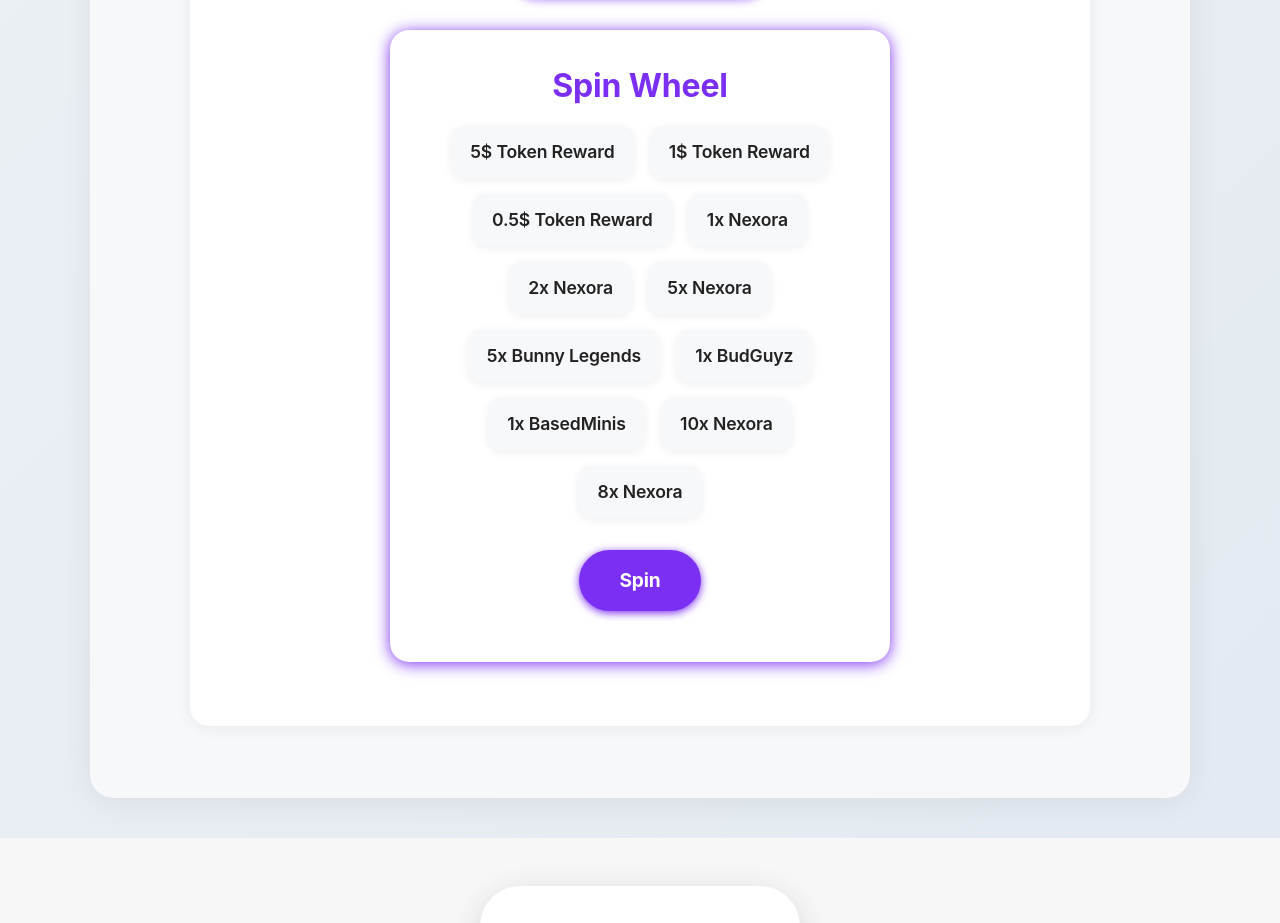
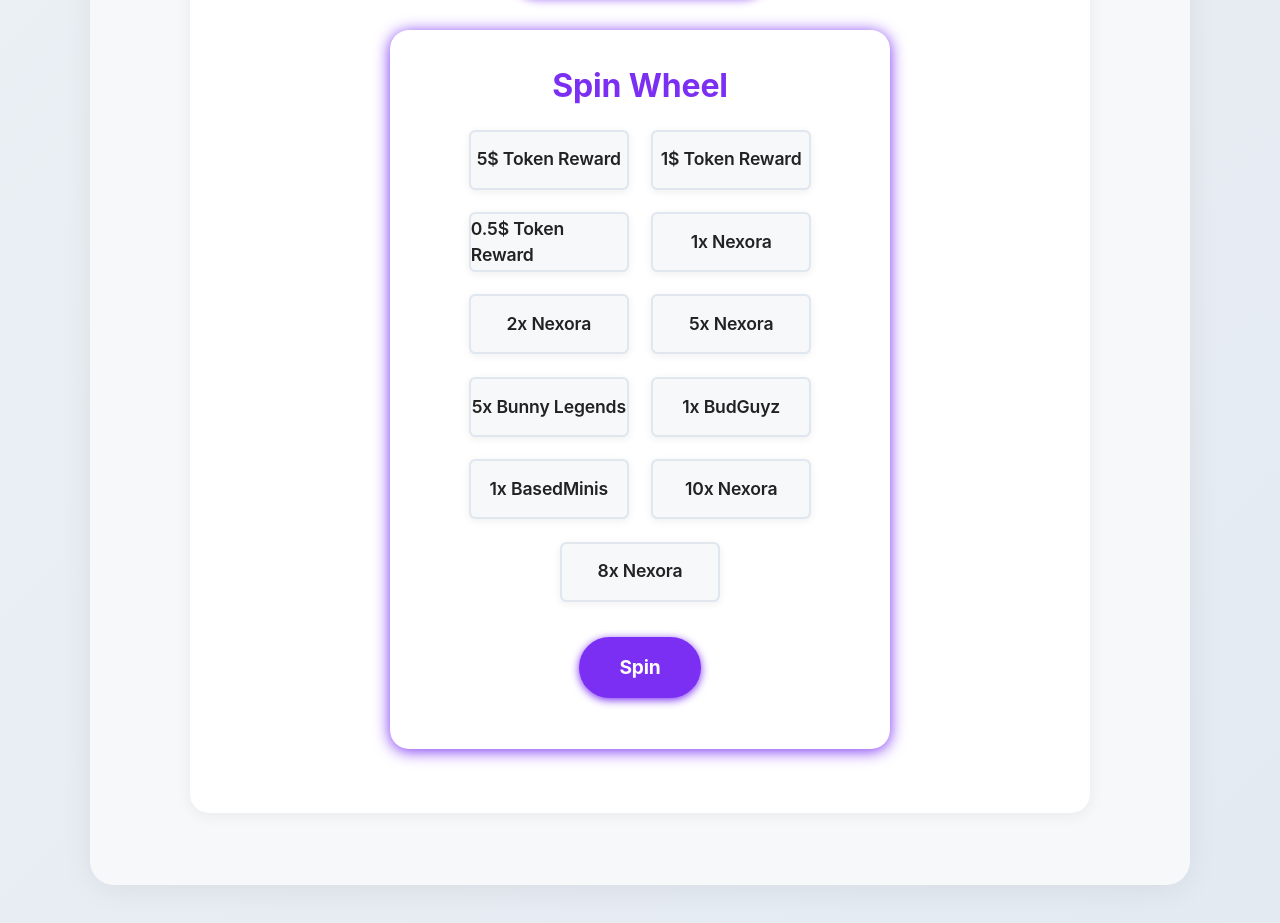
Before and after one commit to nerdyfiroz/nexora-base, a Next.js app: page / in a window 1280 px wide. Shown: the part 3867-4790 px from the top of the page. Built offline with nearby package versions, Linux system fonts and the light colour scheme.

Commit message:
style: make spin wheel rewards rectangular

```diff
--- a/src/app/SpinDemoBox.js
+++ b/src/app/SpinDemoBox.js
@@ -46,9 +46,23 @@ export default function SpinDemoBox() {
   return (
     <div style={{margin:'2rem 0',padding:'2rem',background:'#fff',borderRadius:'1.2rem',boxShadow:'0 2px 16px #7b2ff2',display:'flex',flexDirection:'column',alignItems:'center',maxWidth:'500px',width:'100%'}}>
       <h3 style={{fontSize:'2rem',fontWeight:700,marginBottom:'1rem',color:'#7b2ff2'}}>Spin Wheel</h3>
-      <div style={{display:'flex',flexWrap:'wrap',justifyContent:'center',gap:'1rem',marginBottom:'2rem'}}>
+      <div style={{display:'flex',flexDirection:'row',flexWrap:'wrap',justifyContent:'center',gap:'1rem',marginBottom:'2rem'}}>
         {rewards.map((reward, idx) => (
-          <div key={idx} style={{padding:'0.8rem 1.2rem',background:'#f7f8fa',borderRadius:'0.8rem',boxShadow:'0 2px 8px #0001',fontWeight:600,color:'#222',fontSize:'1.1rem'}}>{reward}</div>
+          <div key={idx} style={{
+            width:'160px',
+            height:'60px',
+            display:'flex',
+            alignItems:'center',
+            justifyContent:'center',
+            background:'#f7f8fa',
+            borderRadius:'0.4rem',
+            boxShadow:'0 2px 8px #0001',
+            fontWeight:600,
+            color:'#222',
+            fontSize:'1.1rem',
+            margin:'0.2rem',
+            border:'2px solid #e0e7ef'
+          }}>{reward}</div>
         ))}
       </div>
       <button onClick={handleSpin} disabled={spinning} style={{padding:'1rem 2.5rem',fontSize:'1.2rem',fontWeight:700,borderRadius:'2rem',background:'#7b2ff2',color:'#fff',border:'none',boxShadow:'0 2px 8px #7b2ff2',cursor:spinning?'not-allowed':'pointer',opacity:spinning?0.6:1,marginBottom:'1.2rem'}}>Spin</button>
```
